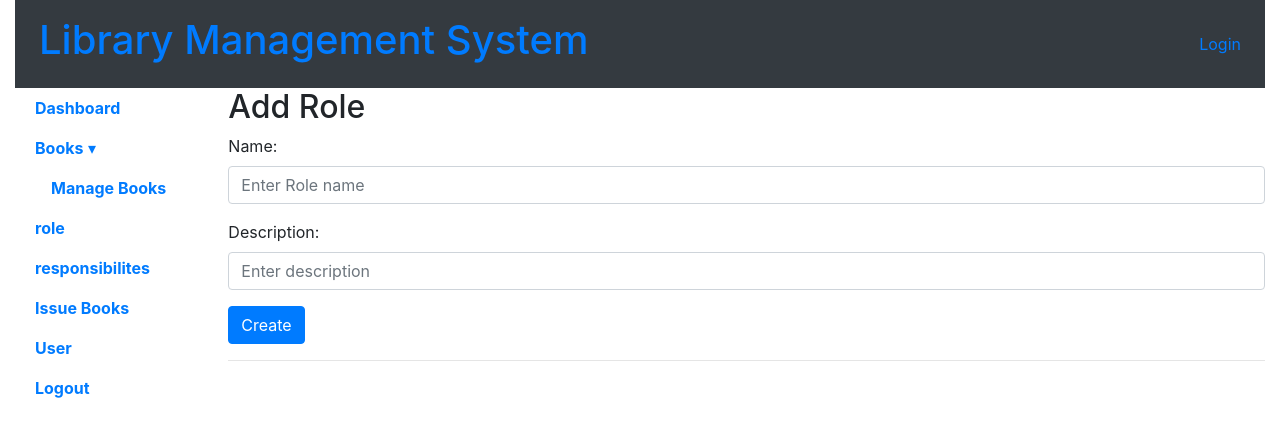
After one commit to susmithkumar/Library_Management_System, a Flask app: page /add_role in a window 1280 px wide. The commit adds this page. Shown: the top 437 px of the page. Run offline with Flask 3, Linux system fonts and the light colour scheme; some libraries are stand-ins or nearby versions.

Commit message:
Add responsibilities and roles templates and update app.py

```diff
--- a/app.py
+++ b/app.py
@@ -109,6 +109,179 @@ def view_user():
     return redirect(url_for('login'))
 
 
+@app.route('/add_role', methods=['GET', 'POST'])
+def add_role():
+    mesage = ''
+    if request.method == 'POST' and 'role' in request.form and 'description' in request.form:
+        role_name = request.form.get('role')
+        role_description = request.form.get('description')
+
+        # Check if the role name is empty
+        if not role_name:
+            mesage = 'Role name is required!'
+            return render_template('add_role.html', mesage=mesage)
+
+        # Connect to the database
+        cursor = mysql.connection.cursor(MySQLdb.cursors.DictCursor)
+
+        # Check if the roles table exists and create it if it doesn't
+        cursor.execute("""
+            CREATE TABLE IF NOT EXISTS roles (
+                id INT AUTO_INCREMENT PRIMARY KEY,
+                name VARCHAR(100) NOT NULL UNIQUE,
+                description TEXT
+            );
+        """)
+        mysql.connection.commit()
+        print("Table successfully created (if it didn't exist).")
+
+        # Check if the role already exists
+        cursor.execute('SELECT * FROM roles WHERE name = %s', (role_name,))
+        role = cursor.fetchone()
+
+        if role:
+            mesage = 'Role already exists!'
+        else:
+            # Insert the new role
+            cursor.execute('INSERT INTO roles (name, description) VALUES (%s, %s)', (role_name, role_description))
+            mysql.connection.commit()
+            mesage = 'Role created successfully!'
+
+        # Close the cursor after usage
+        cursor.close()
+
+    elif request.method == 'POST':
+        mesage = 'Please fill out the form!'
+
+    # Render the form with a success or error message
+    return render_template('add_role.html', mesage=mesage)
+
+
+@app.route('/edit_role/<int:role_id>', methods=['GET', 'POST'])
+def edit_role(role_id):
+    cursor = mysql.connection.cursor(MySQLdb.cursors.DictCursor)
+
+    # Handle GET request (Display edit form)
+    if request.method == 'GET':
+        cursor.execute('SELECT * FROM roles WHERE id = %s', (role_id,))
+        role = cursor.fetchone()
+        if not role:
+            mesage ='Role not found!'
+            return redirect(url_for('roles'))
+        return render_template('edit_role.html', role=role)
+
+    # Handle POST request (Update the role)
+    if request.method == 'POST':
+        role_name = request.form['name']
+        role_description = request.form['description']
+
+        if not role_name or not role_description:
+            mesage ='Please fill in all fields!'
+            return redirect(url_for('edit_role', role_id=role_id))
+
+        # Update the role details in the database
+        cursor.execute('UPDATE roles SET name = %s, description = %s WHERE id = %s',
+                       (role_name, role_description, role_id))
+        mysql.connection.commit()
+        mesage ='Role updated successfully!'
+        return redirect(url_for('roles'))
+
+@app.route('/roles', methods=['GET'])
+def roles():
+    cursor = mysql.connection.cursor(MySQLdb.cursors.DictCursor)
+    cursor.execute('SELECT * FROM roles')
+    roles = cursor.fetchall()
+    return render_template('roles.html', role=roles)
+
+
+@app.route('/add_responsibility', methods=['GET', 'POST'])
+def add_responsibility():
+    mesage = ''
+    if request.method == 'POST' and 'responsibility' in request.form and 'description' in request.form and 'path' in request.form:
+        responsibility_name = request.form.get('responsibility')
+        responsibility_description = request.form.get('description')
+        responsibility_path = request.form.get('path')
+
+        # Check if the responsibility name is empty
+        if not responsibility_name:
+            mesage = 'Responsibility name is required!'
+            return render_template('add_responsibility.html', mesage=mesage)
+
+        # Connect to the database
+        cursor = mysql.connection.cursor(MySQLdb.cursors.DictCursor)
+
+        # Check if the responsibilities table exists and create it if it doesn't
+        cursor.execute("""
+            CREATE TABLE IF NOT EXISTS responsibilities (
+                id INT AUTO_INCREMENT PRIMARY KEY,
+                name VARCHAR(100) NOT NULL UNIQUE,
+                description TEXT,
+                path VARCHAR(255)
+            );
+        """)
+        mysql.connection.commit()
+        print("Table successfully created (if it didn't exist).")
+
+        # Check if the responsibility already exists
+        cursor.execute('SELECT * FROM responsibilities WHERE name = %s', (responsibility_name,))
+        responsibility = cursor.fetchone()
+
+        if responsibility:
+            mesage = 'Responsibility already exists!'
+        else:
+            # Insert the new responsibility with the path
+            cursor.execute('INSERT INTO responsibilities (name, description, path) VALUES (%s, %s, %s)',
+                           (responsibility_name, responsibility_description, responsibility_path))
+            mysql.connection.commit()
+            mesage = 'Responsibility created successfully!'
+
+        # Close the cursor after usage
+        cursor.close()
+
+    elif request.method == 'POST':
+        mesage = 'Please fill out the form!'
+
+    # Render the form with a success or error message
+    return render_template('add_responsibility.html', mesage=mesage)
+
+
+@app.route('/responsibility', methods=['GET'])
+def responsibility():
+    cursor = mysql.connection.cursor(MySQLdb.cursors.DictCursor)
+    cursor.execute('SELECT * FROM responsibilities')
+    responsibilities = cursor.fetchall()
+    cursor.close()
+    return render_template('responsibility.html', responsibility=responsibilities)
+
+@app.route('/edit_responsibility/<int:responsibility_id>', methods=['GET', 'POST'])
+def edit_responsibility(responsibility_id):
+    cursor = mysql.connection.cursor(MySQLdb.cursors.DictCursor)
+
+    # Handle GET request (Display the form with existing data)
+    if request.method == 'GET':
+        cursor.execute('SELECT * FROM responsibilities WHERE id = %s', (responsibility_id,))
+        responsibility = cursor.fetchone()
+        if not responsibility:
+            mesage ='Responsibility not found!'
+            return redirect(url_for('view_responsibilities'))
+        return render_template('edit_responsibility.html', responsibility=responsibility)
+
+    # Handle POST request (Update the responsibility in the database)
+    if request.method == 'POST':
+        responsibility_name = request.form['responsibility']
+        responsibility_description = request.form['description']
+        responsibility_path = request.form['path']
+
+        if not responsibility_name or not responsibility_description or not responsibility_path:
+            mesage ='Please fill in all fields!'
+            return redirect(url_for('edit_responsibility', responsibility_id=responsibility_id))
+
+        cursor.execute('UPDATE responsibilities SET name = %s, description = %s, path = %s WHERE id = %s',
+                       (responsibility_name, responsibility_description, responsibility_path, responsibility_id))
+        mysql.connection.commit()
+        cursor.close()
+        mesage ='Responsibility updated successfully!'
+        return redirect(url_for('responsibility'))
 
 if __name__ == '__main__':
     app.run(debug=True)
--- /dev/null
+++ b/templates/add_role.html
@@ -0,0 +1,28 @@
+{% include 'header.html' %}
+<body>
+<div class="container-fluid" id="main">
+    {% include 'top_menus.html' %}
+    <div class="row row-offcanvas row-offcanvas-left">
+        {% include 'left_menus.html' %}
+        <div class="col-md-9 col-lg-10 main">
+            <h2>Add Role</h2>
+            <form action="{{ url_for('add_role') }}" method="post">
+                {% if mesage is defined and mesage %}
+                    <div class="alert alert-warning">{{ mesage }}</div>
+                {% endif %}
+                <div class="form-group">
+                    <label for="role">Name:</label>
+                    <input type="text" class="form-control" id="role" placeholder="Enter Role name"  name="role">
+                </div>
+                <div class="form-group">
+                    <label for="description">Description:</label>
+                    <input type="text" class="form-control" id="description" name="description" placeholder="Enter description">
+                </div>
+                <button type="submit" class="btn btn-primary">Create</button>
+            </form>
+            <hr>
+        </div>
+    </div>
+</div>
+</body>
+</html>
--- a/templates/left_menus.html
+++ b/templates/left_menus.html
@@ -7,6 +7,9 @@
                 <li class="nav-item"><a class="nav-link" href=""><strong>Manage Books</strong></a></li>
             </ul>
         </li>
+        <li class="nav-item"><a class="nav-link" href="{{ url_for('roles') }}"><strong>role</strong></a></li>
+        <li class="nav-item"><a class="nav-link" href="{{ url_for('responsibility') }}"><strong>responsibilites</strong></a></li>
+
         <li class="nav-item"><a class="nav-link" href=""><strong>Issue Books</strong></a></li>
         <li class="nav-item"><a class="nav-link" href=""><strong>User</strong></a></li>
         <li class="nav-item"><a class="nav-link" href="{{ url_for('logout') }}"><strong>Logout</strong></a></li>
```
Also changed, not shown: templates/add_responsibility.html (added, +32 -0 lines), templates/edit_responsibility.html (added, +29 -0 lines), templates/edit_role.html (added, +28 -0 lines), templates/responsibility.html (added, +45 -0 lines), templates/roles.html (added, +43 -0 lines).
